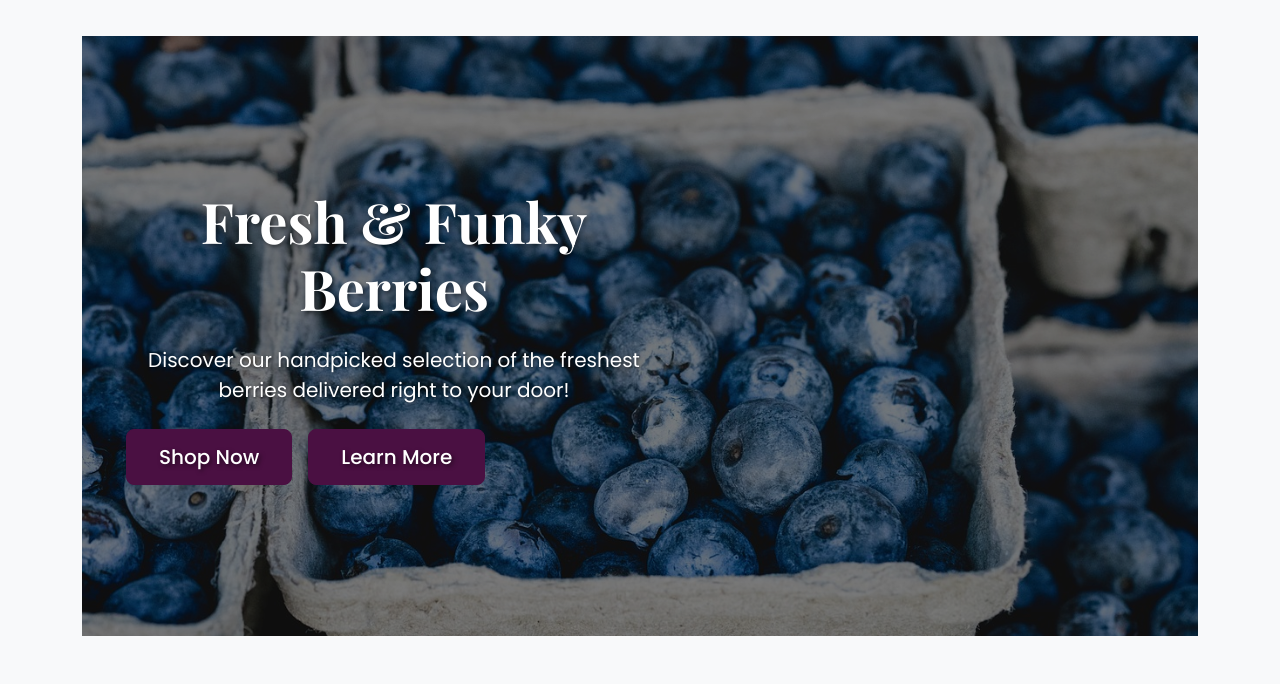
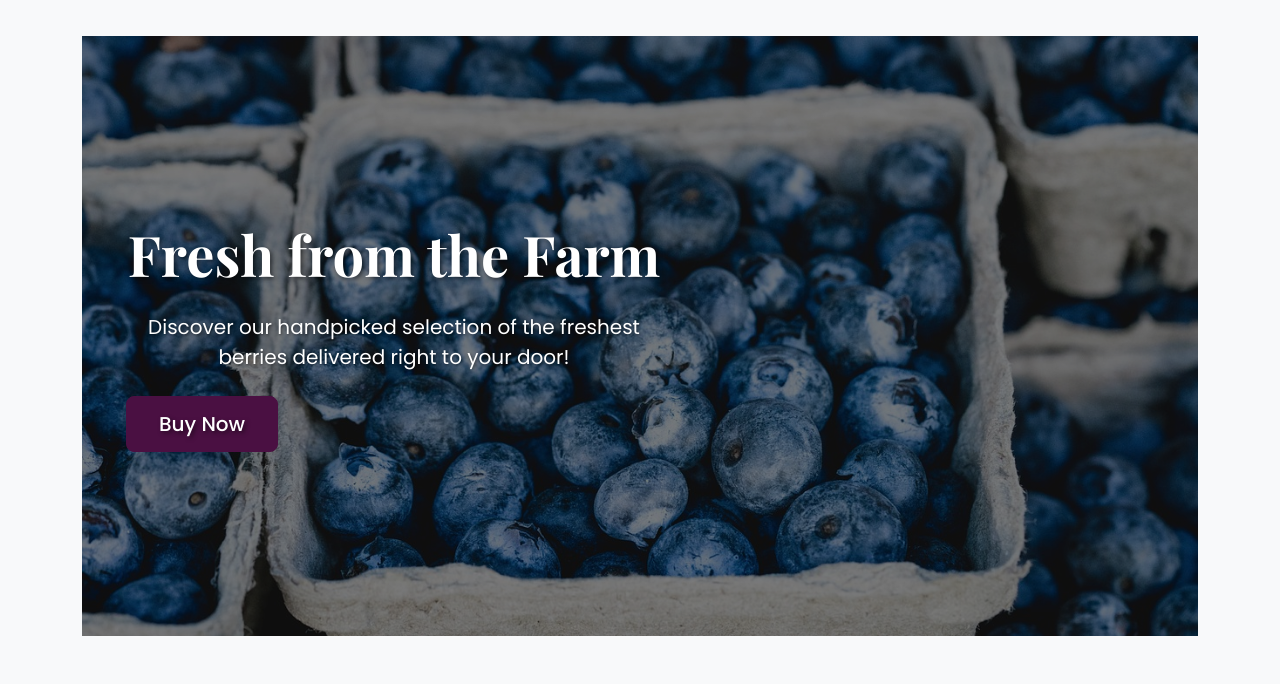
Before and after one commit to WayneBruton/berryboy, a Flask app: page / in a window 1280 px wide. Shown: the part 140-824 px from the top of the page. Run offline with Flask 3, Linux system fonts and the light colour scheme; data comes from the database, SQL or seed files in the repository; data that the repository does not hold is empty; some libraries are stand-ins or nearby versions.

Commit message:
2025/05/15A

```diff
--- a/app/templates/auth/register.html
+++ b/app/templates/auth/register.html
@@ -6,7 +6,7 @@
         <div class="col-md-6">
             <div class="card">
                 <div class="card-header">
-                    <h3 class="text-center">Register</h3>
+                    <h3 class="text-center">Sign up for Freshness</h3>
                 </div>
                 <div class="card-body">
                     <form method="POST">
--- a/app/templates/main/index.html
+++ b/app/templates/main/index.html
@@ -6,11 +6,11 @@
     <div class="hero-slide hero-bg">
         <div class="container">
             <div class="hero-content">
-                <h1 class="display-4 fw-bold mb-4">Fresh & Funky Berries</h1>
+                <h1 class="display-4 fw-bold mb-4">Fresh from the Farm</h1>
                 <p class="lead mb-4">Discover our handpicked selection of the freshest berries delivered right to your door!</p>
                 <div class="d-flex gap-3">
-                    <a href="{{ url_for('shop.products') }}" class="btn btn-primary btn-lg">Shop Now</a>
-                    <a href="#featured-products" class="btn btn-primary btn-lg">Learn More</a>
+                    <a href="{{ url_for('shop.products') }}" class="btn btn-primary btn-lg">Buy Now</a>
+                    <!-- <a href="#featured-products" class="btn btn-primary btn-lg">Learn More</a> -->
                 </div>
             </div>
         </div>
--- a/seed_data.py
+++ b/seed_data.py
@@ -9,6 +9,7 @@ def seed_data():
         # Create categories
         categories = [
             Category(name='Fresh Berries', description='Freshly picked, seasonal berries'),
+            Category(name='Fresh Fruit', description='Freshly picked, seasonal fruit'),
             Category(name='Frozen Berries', description='Flash-frozen berries, perfect for smoothies'),
             Category(name='Berry Products', description='Jams, juices, and other berry-based products')
         ]
```
